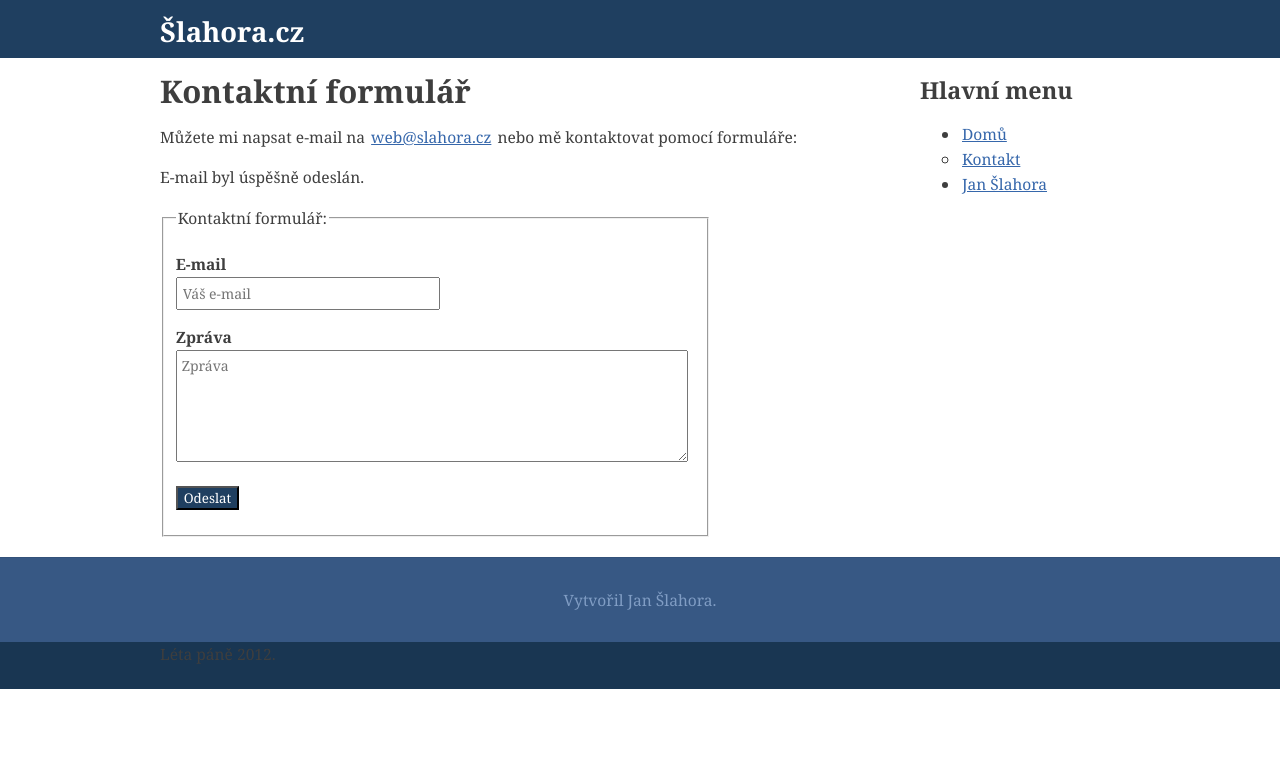
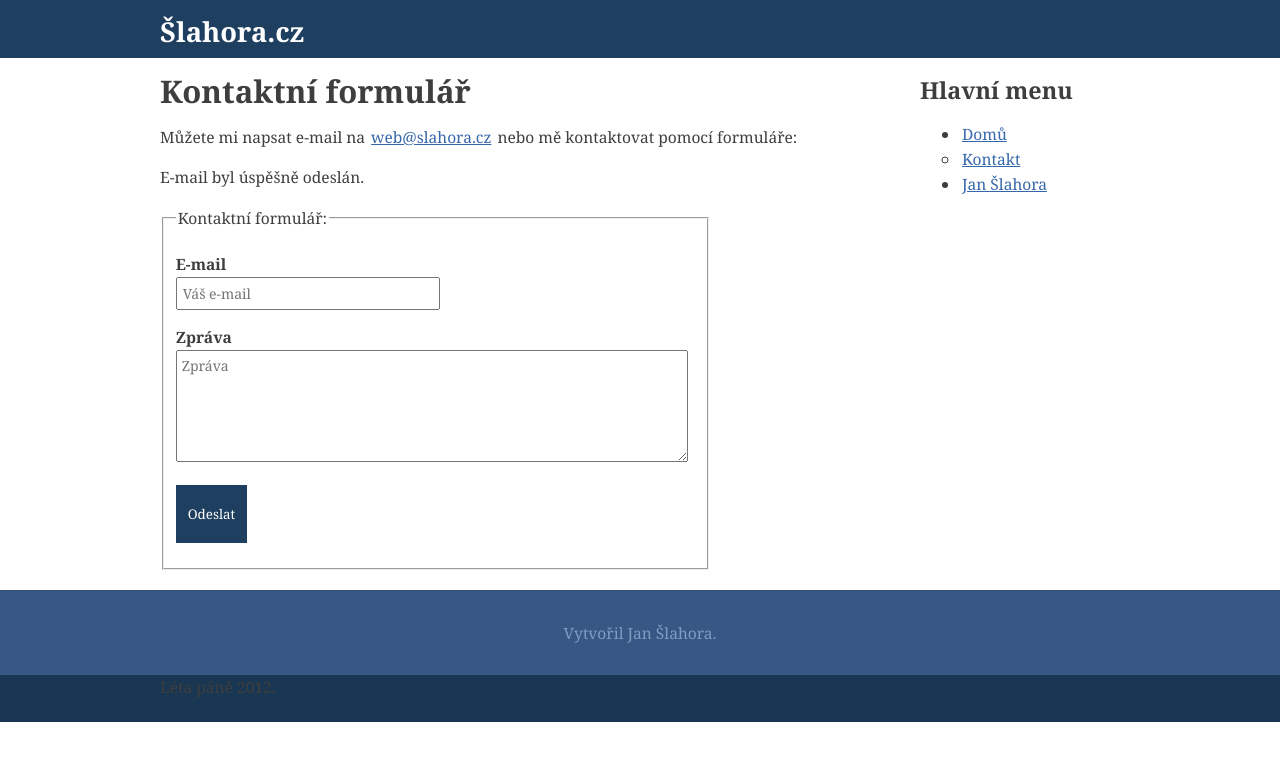
Before and after one commit to slaha/slaha.github.io, a Jekyll site: the page built from kontakt.md, in a window 1280 px wide. Shown: the top 761 px of the page. Built offline with Jekyll 4.4.1, drawn with Linux system fonts in a browser that asks for light colours.

Commit message:
Update styl.css

```diff
--- a/assets/styl.css
+++ b/assets/styl.css
@@ -130,4 +130,6 @@ button {
     color: #FFFFFF;
     font-family: Georgia, "Times New Roman", "Bitstream Vera Serif", serif;
     background-color: #1f3f60;
+    border: 0px;
+    padding: 20px 12px;
 }
```
